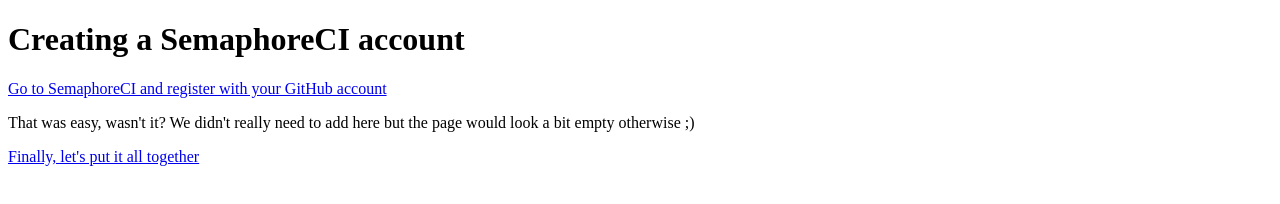
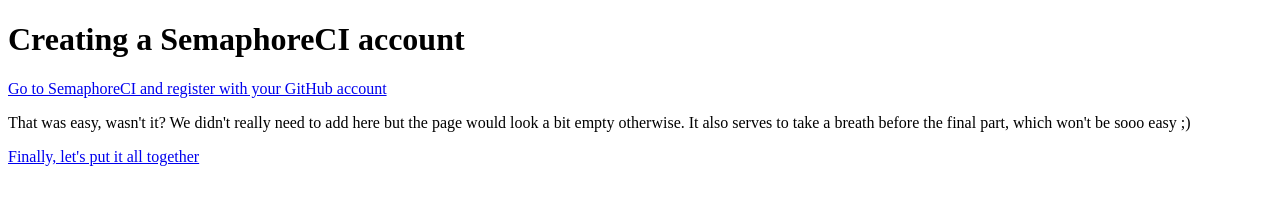
Before and after one commit to vriquelme/cd-course-example-static, a Gatsby site: page /4-semaphore in a window 1280 px wide. Built offline with nearby package versions, Linux system fonts and the light colour scheme; Gatsby itself is replaced by a stand-in of ours.

Commit message:
Add another reason to have an extra paragraph on step 4

```diff
--- a/src/pages/4-semaphore.js
+++ b/src/pages/4-semaphore.js
@@ -11,7 +11,8 @@
     </p>
     <p>
       That was easy, wasn't it? We didn't really need to add here but the
-      page would look a bit empty otherwise ;)
+      page would look a bit empty otherwise. It also serves to take a breath
+      before the final part, which won't be sooo easy ;)
     </p>
     <Link to="/5-delivery">Finally, let's put it all together</Link>
   </div>
```
